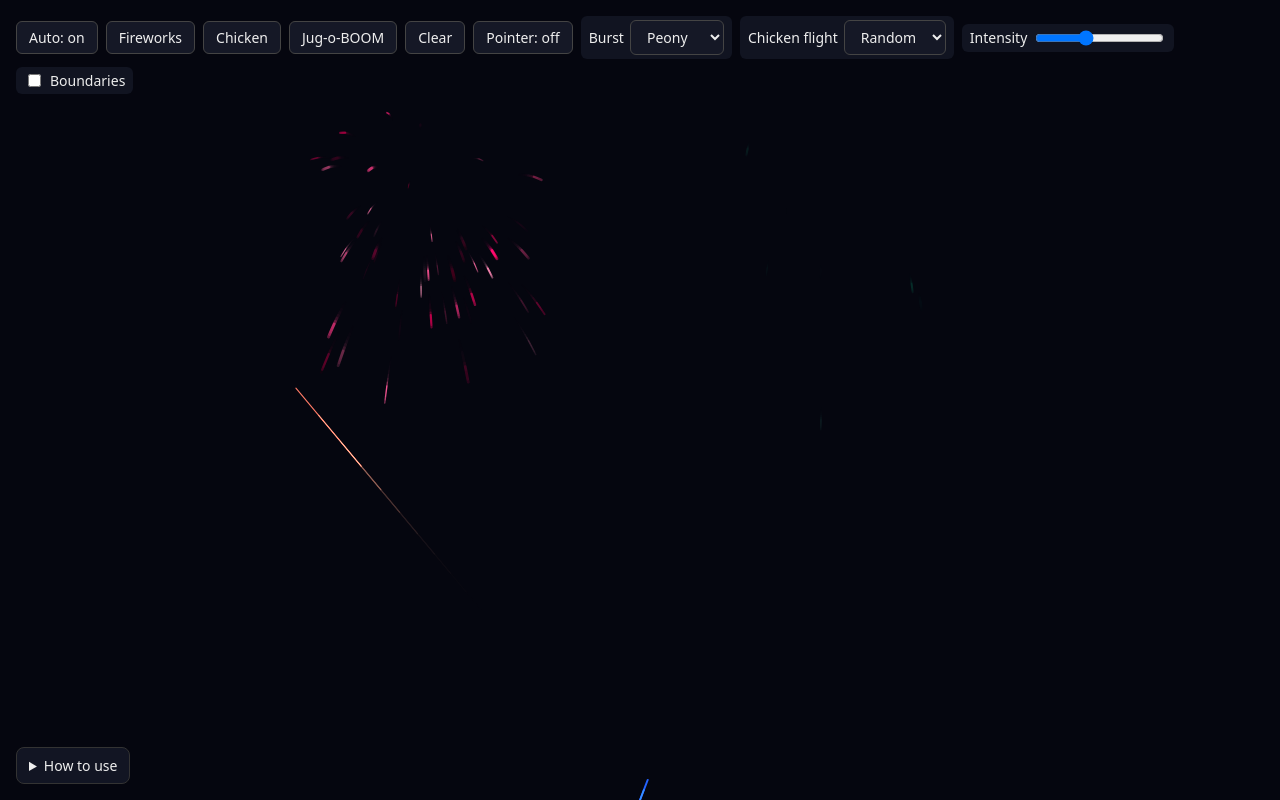
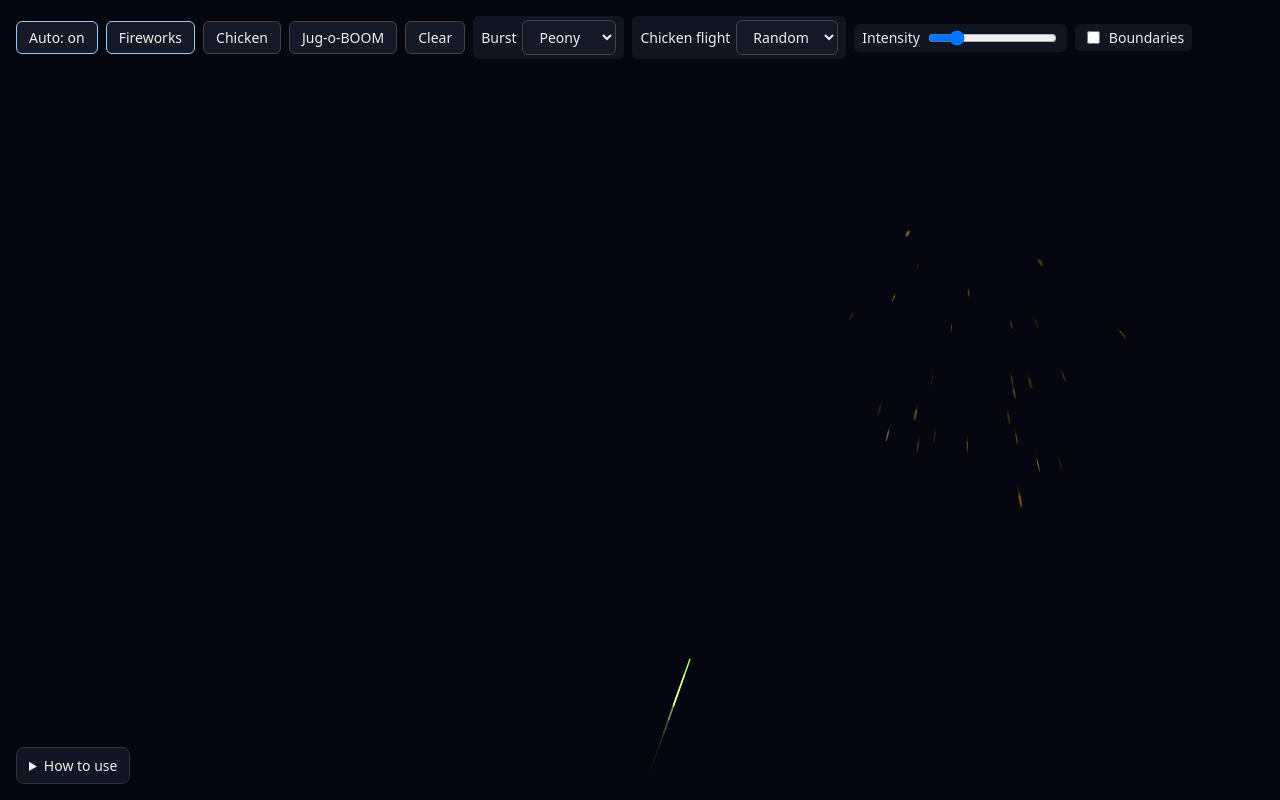
Before and after one commit to WinuxNomacs/xploders, a plain HTML site: page index.html in a window 1280 px wide. Both pictures are taken after a click on the button "Fireworks". Drawn offline with Linux system fonts and the light colour scheme.

Commit message:
Publish site from 1282bfa (with uncommitted changes)

```diff
--- a/index.html
+++ b/index.html
@@ -40,6 +40,9 @@
       }
       button:hover {
         background: #22263a;
+      }
+      button[aria-pressed='true'] {
+        border-color: #9ecbff;
       }
       .howto {
         position: fixed;
@@ -97,7 +100,6 @@
       <button id="chicken" type="button">Chicken</button>
       <button id="jug" type="button">Jug-o-BOOM</button>
       <button id="clear" type="button">Clear</button>
-      <button id="pointer" type="button" aria-pressed="false">Pointer: off</button>
       <label
         >Burst
         <select id="burst">
@@ -117,12 +119,12 @@
           <option value="cross">Cross</option>
         </select>
       </label>
-      <label>Intensity <input id="intensity" type="range" min="0" max="80" value="30" /></label>
+      <label>Intensity <input id="intensity" type="range" min="0" max="80" value="15" /></label>
       <label><input id="debug" type="checkbox" /> Boundaries</label>
     </div>
     <details class="howto">
       <summary>How to use</summary>
-      <p>Turn Pointer on, then hold or drag on the sky to launch at the pointer.</p>
+      <p>Click or tap the sky to launch at that spot. It launches what you picked last (Fireworks, Chicken or Jug-o-BOOM), fireworks until you pick.</p>
       <pre><code>import { Xploders } from 'xploders'
 
 const show = new Xploders(document.querySelector('.sky'))
--- a/main.js
+++ b/main.js
@@ -1,7 +1,7 @@
 import { Xploders } from './xploders.mjs'
 
 const sky = /** @type {HTMLElement} */ (document.getElementById('sky'))
-const show = new Xploders(sky).start()
+const show = new Xploders(sky, { intensity: 15 }).start()
 
 /** @param {string} id */
 const el = (id) => /** @type {HTMLInputElement} */ (document.getElementById(id))
@@ -13,16 +13,33 @@ el('auto').addEventListener('click', () => {
   el('auto').setAttribute('aria-pressed', String(on))
   el('auto').textContent = `Auto: ${on ? 'on' : 'off'}`
 })
-el('fireworks').addEventListener('click', () => show.launch(5))
-el('chicken').addEventListener('click', () => show.launch('chicken', 1, { flight: el('flight').value }))
-el('jug').addEventListener('click', () => show.launch('jug'))
+
+// Each launch button launches and selects its type; a click on the sky fires one of the selected type there.
+/** @type {Record<string, {type: string, init?: () => object, count: number}>} */
+const types = {
+  fireworks: { type: 'rocket', count: 5 },
+  chicken: { type: 'chicken', init: () => ({ flight: el('flight').value }), count: 1 },
+  jug: { type: 'jug', count: 1 },
+}
+let selected = 'fireworks'
+const select = (/** @type {string} */ id) => {
+  selected = id
+  for (const other of Object.keys(types)) el(other).setAttribute('aria-pressed', String(other === id))
+}
+for (const [id, t] of Object.entries(types)) {
+  el(id).addEventListener('click', () => {
+    select(id)
+    show.launch(t.type, t.count, t.init?.())
+  })
+}
+select(selected)
+show.canvas.addEventListener('pointerdown', (e) => {
+  if (e.button !== 0) return
+  const box = show.canvas.getBoundingClientRect()
+  const t = types[selected]
+  show.launchAt(e.clientX - box.left, e.clientY - box.top, t.type, t.init?.())
+})
 el('clear').addEventListener('click', () => show.clear())
-el('pointer').addEventListener('click', () => {
-  const on = el('pointer').getAttribute('aria-pressed') !== 'true'
-  show.updateOptions({ mouse: { click: on, move: on, max: 3 } })
-  el('pointer').setAttribute('aria-pressed', String(on))
-  el('pointer').textContent = `Pointer: ${on ? 'on' : 'off'}`
-})
 el('burst').addEventListener('change', () => {
   const v = el('burst').value
   show.updateOptions({ burst: v === 'mix' ? ['peony', 'ring', 'willow', 'crackle', 'fireball'] : /** @type {any} */ (v) })
```
